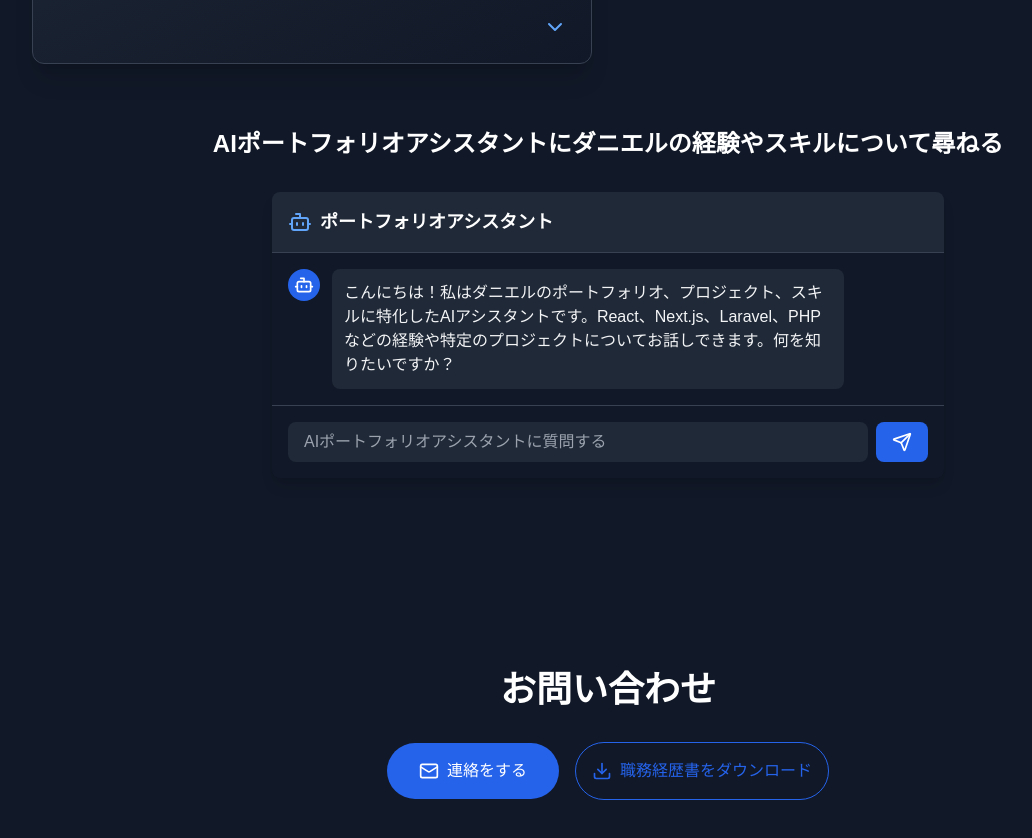
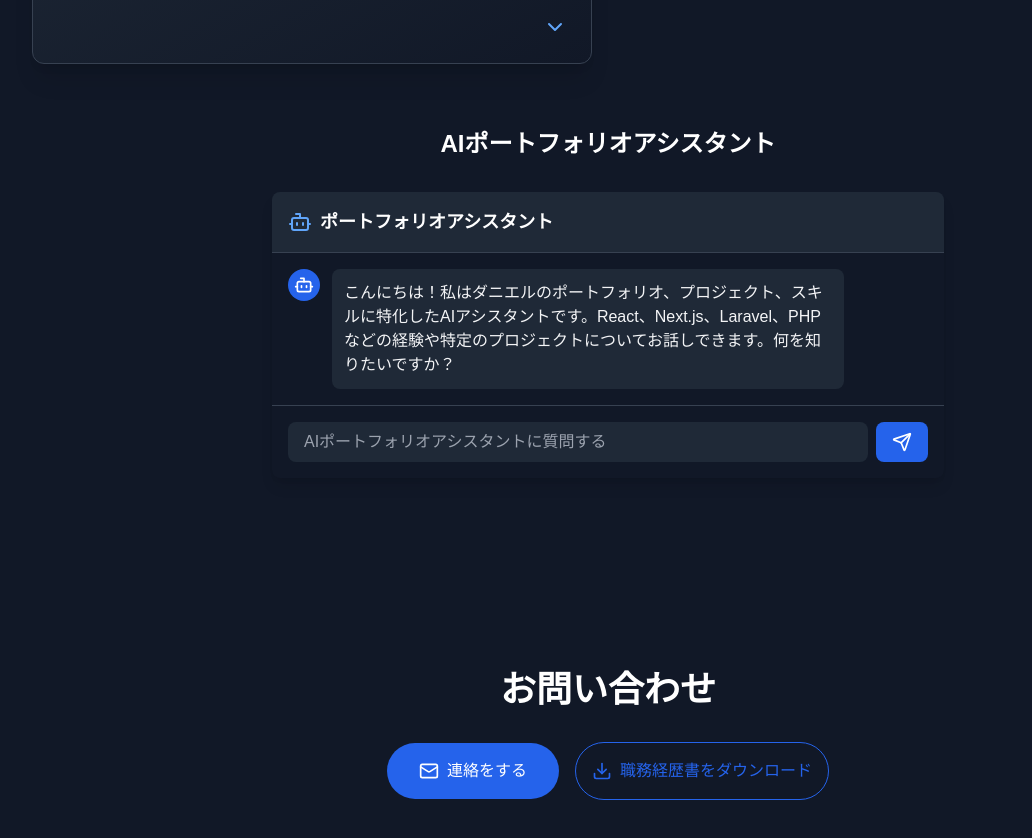
Before and after one commit to danielFeliseed/daniels-portfolio, a Next.js app: page / in a window 1280 px wide. Shown: the part 1560-2398 px from the top of the page, without its empty margins (32-1064 px from the left). Built offline with nearby package versions, Linux system fonts and the light colour scheme.

Commit message:
Changed translation

```diff
--- a/components/sections/ProjectsSection.tsx
+++ b/components/sections/ProjectsSection.tsx
@@ -20,7 +20,7 @@
                 </div>
 
                 <div className="mt-16">
-                    <h3 className="text-2xl font-bold mb-8 text-white text-center">
+                    <h3 className="text-xl sm:text-2xl font-bold mb-8 text-white text-center">
                         {t.chatbot.title}
                     </h3>
                     <ProjectChatbot />
--- a/locales/translations.ts
+++ b/locales/translations.ts
@@ -58,7 +58,7 @@
             }
         },
         chatbot: {
-            title: "AIポートフォリオアシスタントにダニエルの経験やスキルについて尋ねる",
+            title: "AIポートフォリオアシスタント",
             greeting: "こんにちは！私はダニエルのポートフォリオ、プロジェクト、スキルに特化したAIアシスタントです。React、Next.js、Laravel、PHPなどの経験や特定のプロジェクトについてお話しできます。何を知りたいですか？",
             errorMessage: "申し訳ありませんが、トークンが切れました。後でもう一度お試しください。",
             thinking: "考え中...",
@@ -167,7 +167,7 @@
             }
         },
         chatbot: {
-            title: "Ask AI Portfolio Assistant About Daniel's Experience and Skills",
+            title: "AI Portfolio Assistant",
             greeting: "Hi! I'm an AI assistant specializing in Daniel's portfolio, projects and skills. I can tell you about his experience with React, Next.js, Laravel, PHP and various other technologies, as well as specific projects. What would you like to know?",
             errorMessage: "I apologize, but I have run out of tokens for now. Please try again later.",
             thinking: "Thinking...",
```
